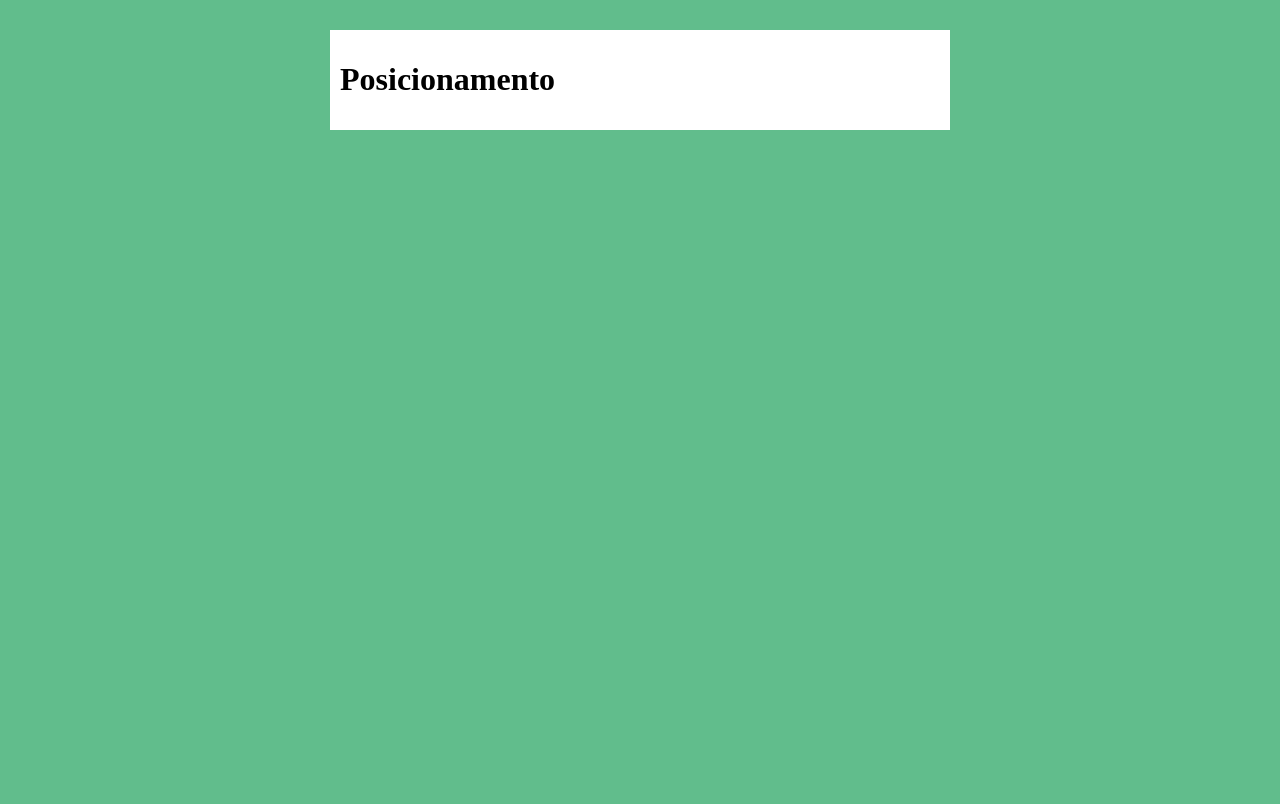
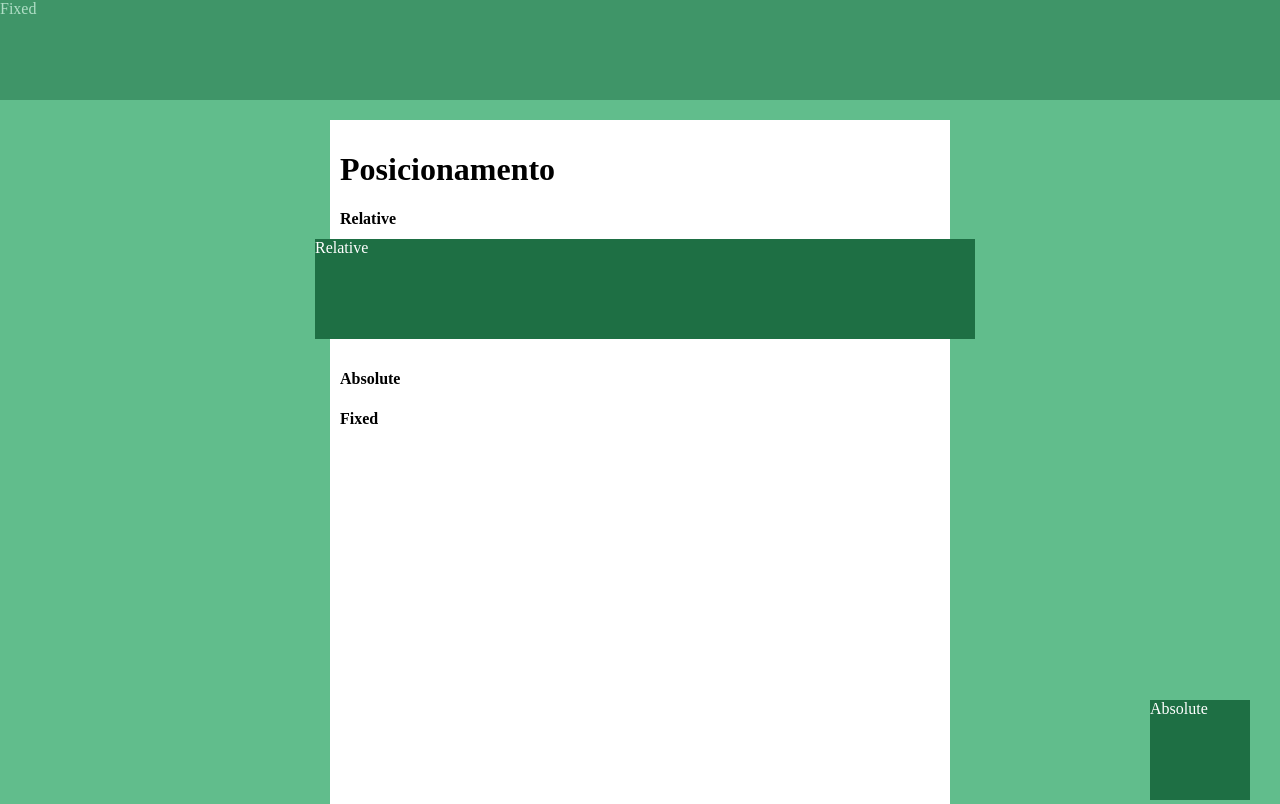
Before and after one commit to eaeniko/CSS-Intermediario, a plain HTML site: page posicionamento.html in a window 1280 px wide. Shown: the top 804 px of the page. Drawn offline with Linux system fonts and the light colour scheme.

Commit message:
relative, absolute e fixed.

```diff
--- a/posicionamento.html
+++ b/posicionamento.html
@@ -15,7 +15,34 @@
 			background-color: #fff;
 			padding: 10px;
 			width: 600px;
+			height: 2500px;
 			margin: 30px auto;
+			margin-top: 120px;
+			/* position: relative; */
+		}
+		.caixa {
+			background: #1e6f44;
+			width: 100px;
+			height: 100px;
+			color: #fff;
+		}
+		#relativo {
+			position: relative;
+			left: -25px;
+			top: -10px;
+			width: 660px;
+		}
+		#absoluta {
+			position: absolute;
+			right: 30px;
+			bottom: 0;
+		}
+		#fixo {
+			position: fixed;
+			top: 0;
+			left: 0;
+			width: 100%;
+			opacity: 0.5;
 		}
 
 		</style>
@@ -25,6 +52,15 @@
 
 		<div id="conteudo-principal">
 			<h1>Posicionamento</h1>
+
+			<h4>Relative</h4>
+			<div id="relativo" class="caixa">Relative</div>
+
+			<h4>Absolute</h4>
+			<div id="absoluta" class="caixa">Absolute</div>
+
+			<h4>Fixed</h4>
+			<div id="fixo" class="caixa">Fixed</div>
 		</div>
 
 
```
